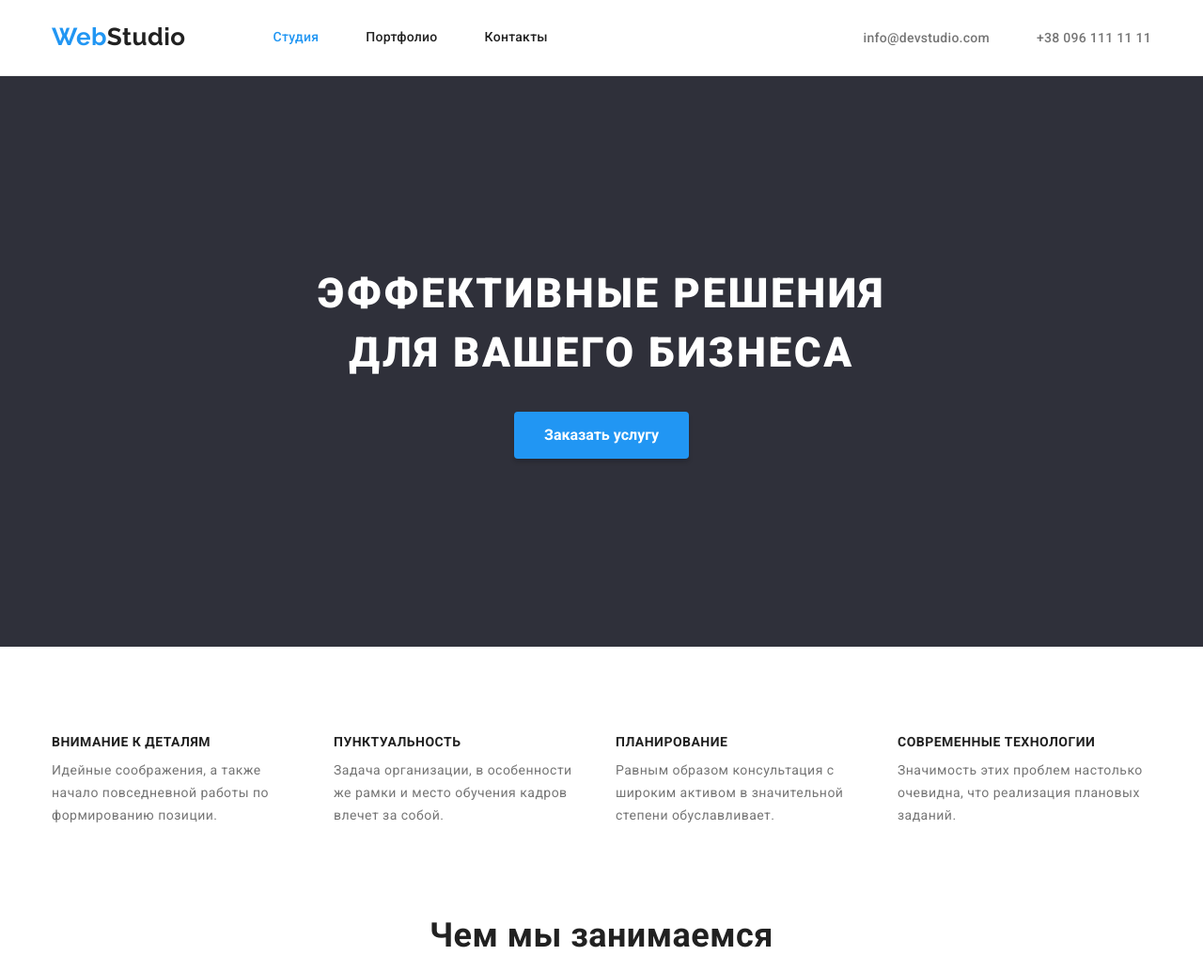
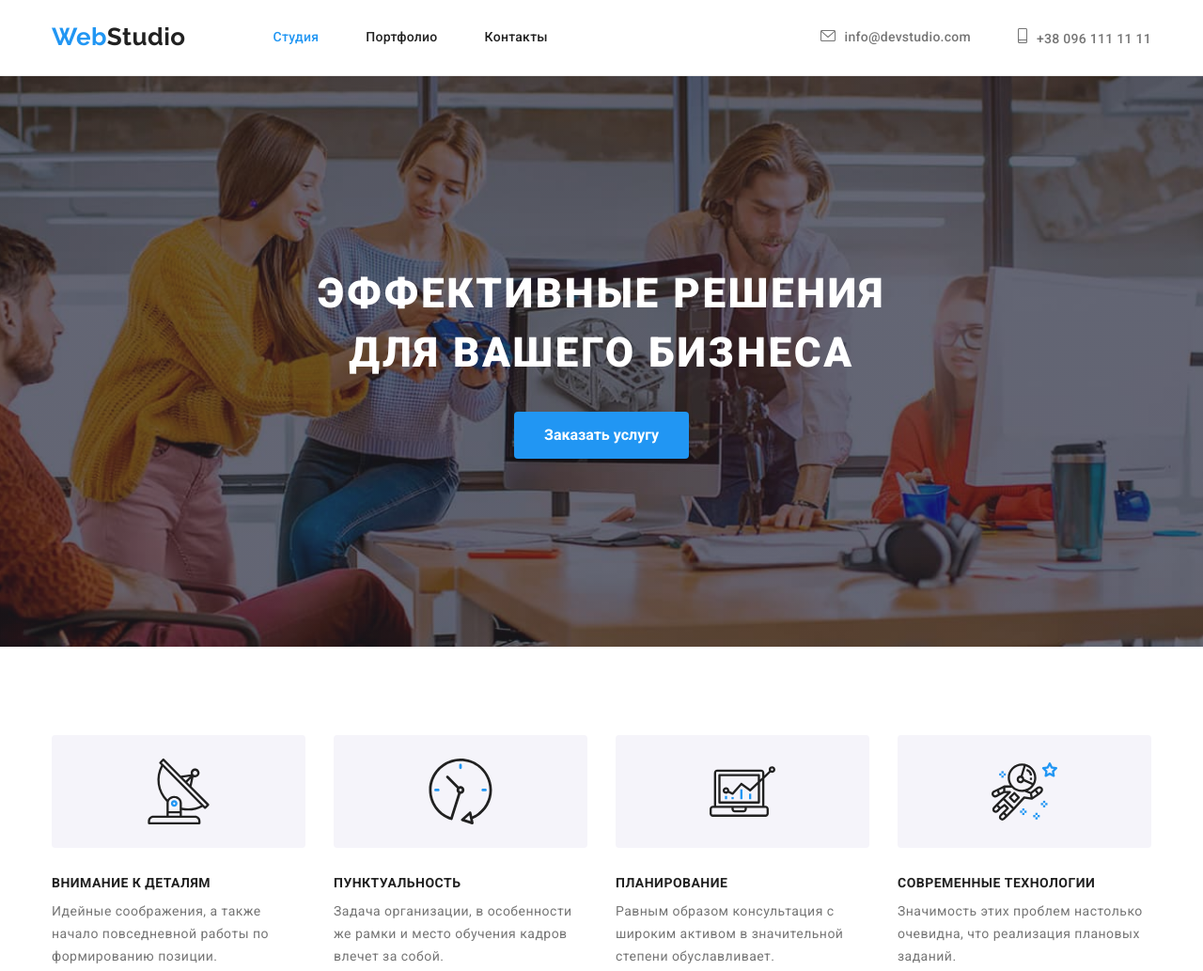
Before and after one commit to movitalii/goit-markup-hw-04, a plain HTML site: page index.html in a window 1280 px wide. Shown: the top 1033 px of the page at 94% size. Drawn offline with nearby package versions, Linux system fonts and the light colour scheme.

Commit message:
Зберіг іконки

```diff
--- a/CSS/styles.css
+++ b/CSS/styles.css
@@ -142,11 +142,40 @@ p {
     color: var(--accent-color)
 }
 
+.contacts .envelope::before {
+    content: '';
+    display: inline-block;
+    margin-right: 10px;
+    width: 16px;
+    height: 12px;
+    background-image: url(../images/icons/envelope.svg);
+}
+
+.contacts .phone::before {
+    content: '';
+    display: inline-block;
+    margin-right: 10px;
+    width: 10px;
+    height: 16px;
+    background-image: url(../images/icons/smartphone.svg);
+}
+
 .section-hero {
+    max-width: 1600px;
+    min-height: 600px;
+    margin-right: auto;
+    margin-left: auto;
     padding-top: 200px;
     padding-bottom: 200px;
     text-align: center;
     background-color: var(--primary-footer-bg-color);
+    background-image:linear-gradient(to right,
+            rgba(47, 48, 58, 0.4),
+            rgba(47, 48, 58, 0.4)),
+    url(../images/hero-background.jpg);
+    background-repeat: no-repeat;
+    background-position: center;
+    background-size: cover;
 }
 
 
@@ -217,6 +246,33 @@ button {
     width: 270px;
 }
 
+
+.rules .item::before {
+    display: block;
+    content: '';
+    height: 120px;
+    background-color: #F5F4FA;
+    border-radius: 4px;
+    margin-bottom: 30px;
+    background-position: center;
+    background-repeat: no-repeat;
+}
+
+.antenna::before {
+    background-image: url(../images/icons/antenna.svg);
+}
+
+.clock::before {
+    background-image: url(../images/icons/clock.svg);
+}
+
+.diagram::before {
+    background-image: url(../images/icons/diagram.svg);
+}
+
+.astronaut::before {
+    background-image: url(../images/icons/astronaut.svg);
+}
 .rules .item + .item{
     margin-left: 30px;
 }
--- a/index.html
+++ b/index.html
@@ -29,8 +29,8 @@
             </nav>
 
             <ul class="contacts list">
-                <li class="item"><a href="mailto:info@devstudio.com" class="link">info@devstudio.com</a></li>
-                <li class="item"><a href="tel:380961111111" class="link">+38 096 111 11 11</a></li>
+                <li class="item envelope"><a href="mailto:info@devstudio.com" class="link">info@devstudio.com</a></li>
+                <li class="item phone"><a href="tel:380961111111" class="link">+38 096 111 11 11</a></li>
             </ul>
         </div>
     </header>
@@ -47,19 +47,19 @@
         <section class="section-rules">
             <div class="container">
                 <ul class="list rules">
-                    <li class="item">
+                    <li class="item antenna">
                         <h3 class="title">Внимание к деталям</h3>
                         <p class="text">Идейные соображения, а также начало повседневной работы по формированию позиции.</p>
                     </li>
-                    <li class="item">
+                    <li class="item clock">
                         <h3 class="title">Пунктуальность</h3>
                         <p class="text">Задача организации, в особенности же рамки и место обучения кадров влечет за собой.</p>
                     </li>
-                    <li class="item">
+                    <li class="item diagram">
                         <h3 class="title">Планирование</h3>
                         <p class="text">Равным образом консультация с широким активом в значительной степени обуславливает.</p>
                     </li>
-                    <li class="item">
+                    <li class="item astronaut">
                         <h3 class="title">Современные технологии</h3>
                         <p class="text">Значимость этих проблем настолько очевидна, что реализация плановых заданий.</p>
                     </li>
```
Also changed, not shown: images/hero-background.jpg (added), images/icons/antenna.svg (added), images/icons/astronaut.svg (added), images/icons/clock.svg (added), images/icons/diagram.svg (added), images/icons/envelope.svg (added), images/icons/smartphone.svg (added).
